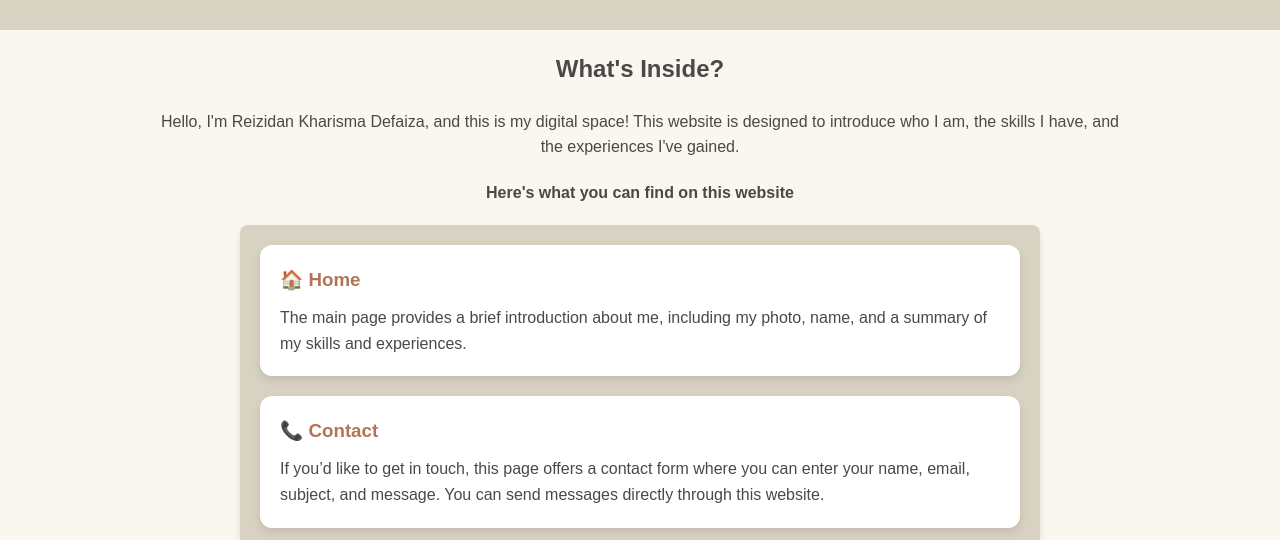
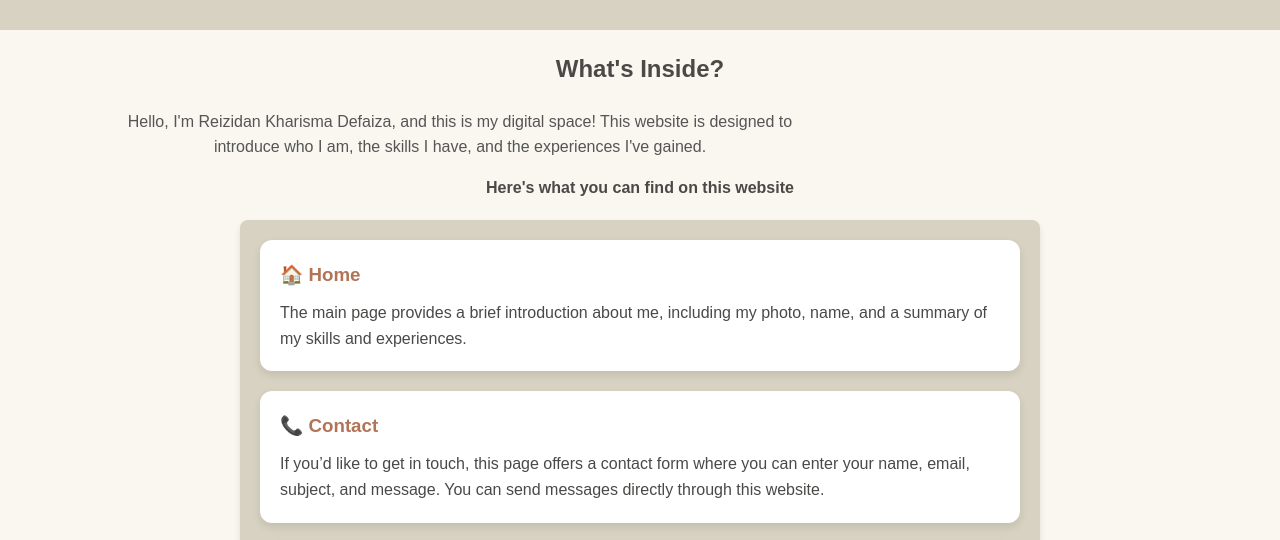
Before and after one commit to eexzzm/pbw-personal-website, a plain HTML site: page index.html in a window 1280 px wide. Shown: the part 191-731 px from the top of the page. Drawn offline with Linux system fonts and the light colour scheme.

Commit message:
fix desc padding on index

```diff
--- a/assets/style.css
+++ b/assets/style.css
@@ -234,7 +234,7 @@ header{
 }
 
 .pad-1{
-    padding: 0 100px;
+    padding: 0 50px;
 }
 
 header nav a{
--- a/index.html
+++ b/index.html
@@ -16,7 +16,7 @@
 
     <section>
         <h1 class="center text-lg center">What's Inside?</h1>
-        <p class="center pad-1">Hello, I'm Reizidan Kharisma Defaiza, and this is my digital space! This website is designed to introduce who I am, the skills I have, and the experiences I've gained.</p>
+        <p class="description">Hello, I'm Reizidan Kharisma Defaiza, and this is my digital space! This website is designed to introduce who I am, the skills I have, and the experiences I've gained.</p>
         <p class="text-bold center"> Here's what you can find on this website</p>
 
     <div class="container">
```
